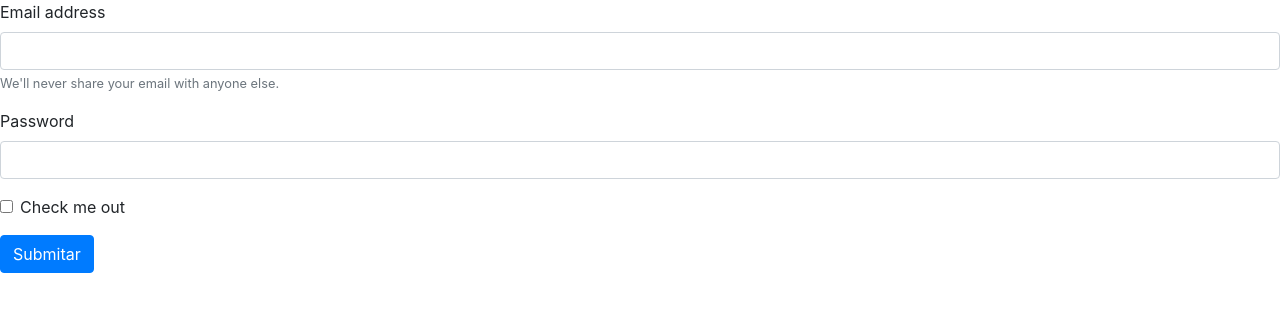
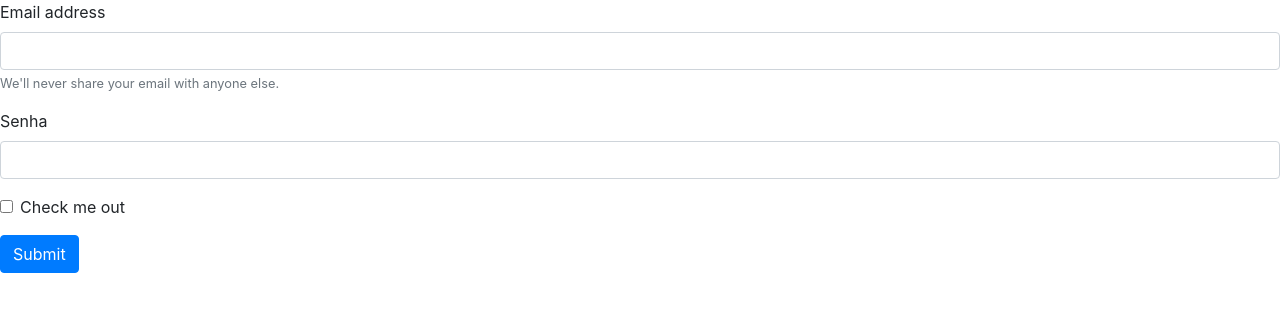
Before and after one commit to dev-anderson-santos/simples_form, a PHP site: page / in a window 1280 px wide. Shown: the top 312 px of the page. Run offline with PHP 8.4, Linux system fonts and the light colour scheme.

Commit message:
Correção de conflito

```diff
--- a/src/index.php
+++ b/src/index.php
@@ -15,14 +15,14 @@
         <small id="emailHelp" class="form-text text-muted">We'll never share your email with anyone else.</small>
     </div>
     <div class="form-group">
-        <label for="exampleInputPassword1">Password</label>
+        <label for="exampleInputPassword1">Senha</label>
         <input type="password" class="form-control" id="exampleInputPassword1">
     </div>
     <div class="form-group form-check">
         <input type="checkbox" class="form-check-input" id="exampleCheck1">
         <label class="form-check-label" for="exampleCheck1">Check me out</label>
     </div>
-    <button type="submit" class="btn btn-primary">Submitar</button>
+    <button type="submit" class="btn btn-primary">Submit</button>
 </form>
 <script src="js/bootstrap.min.js"></script>
 </body>
```
